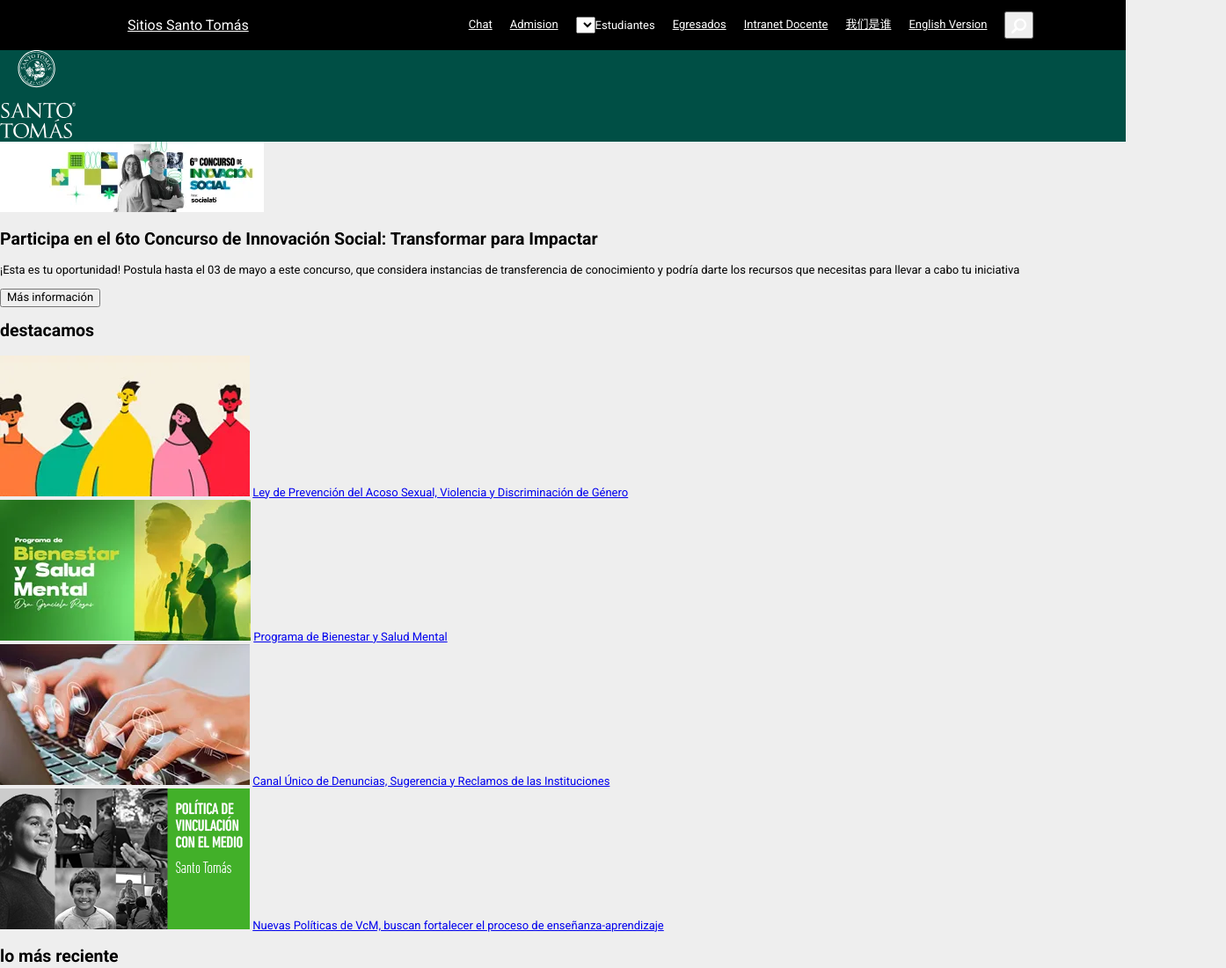
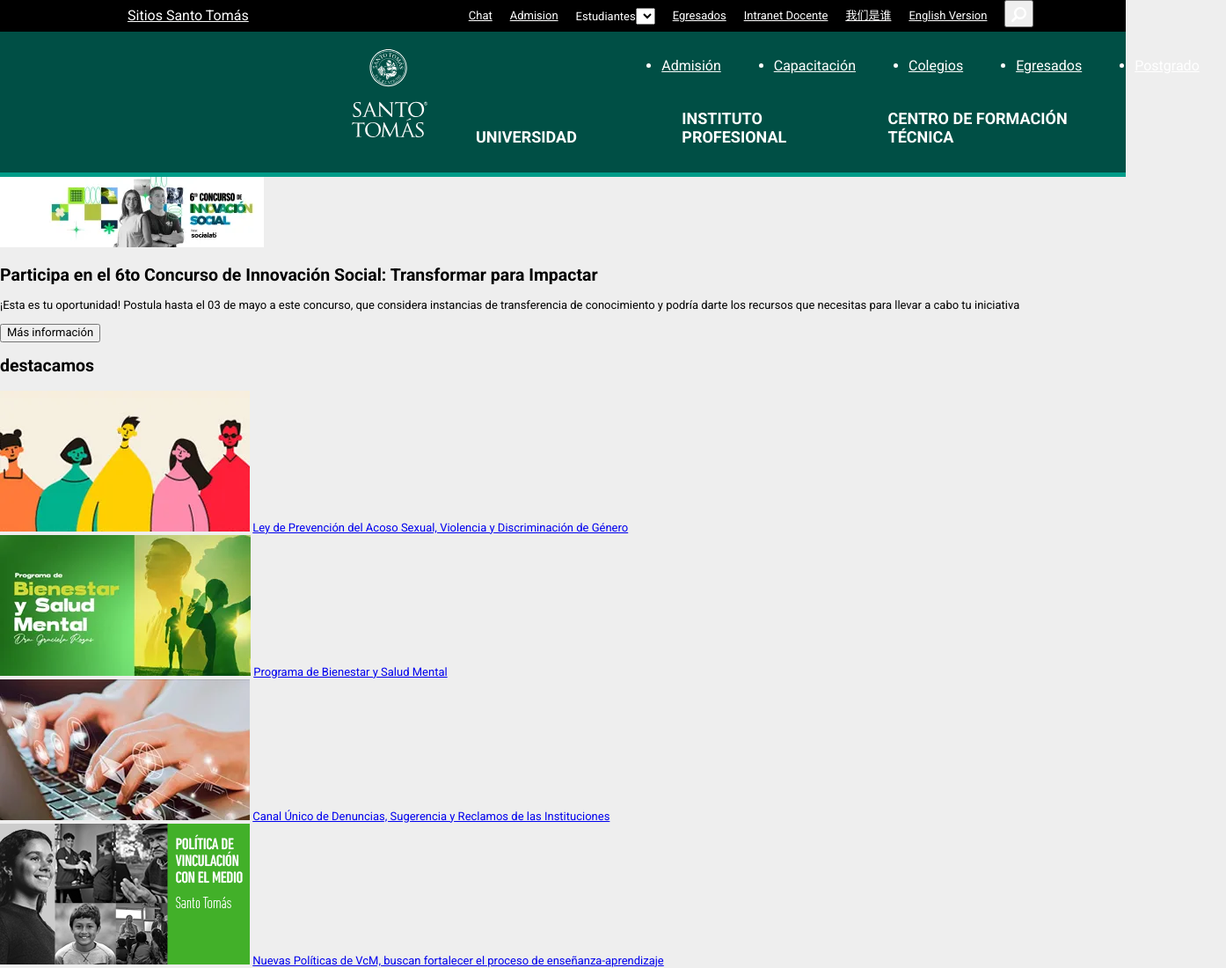
Before and after one commit to i-n-dra/sumativa1, a plain HTML site: page index.html in a window 1280 px wide. Shown: the top 1100 px of the page at 88% size, 1394 px wide, since content can reach past the window. Drawn offline with nearby package versions, Linux system fonts and the light colour scheme.

Commit message:
commit 4

```diff
--- a/css/styles.css
+++ b/css/styles.css
@@ -24,12 +24,14 @@ body {
     display: flex;
     justify-content: space-around;
     background-color: black;
+}
+.whiteText {
     color: white;
 }
-.navbarNegro a {
+.whiteText a {
     color: white;
 }
-.navbarNegro a:visited {
+.whiteText a:visited {
     color: white;
 }
 .searchIcon {
@@ -37,14 +39,61 @@ body {
 }
 .navbarLinks {
     display: flex;
+    margin: 0;
 }
 .navbarLinks li {
     margin: auto 1rem;
     list-style: none;
 }
+.navbarLinks button {
+    margin-bottom: .5rem;
+}
 .navbarMain {
+    display: flex;
+    flex-direction: column;
     background-color: #004f45;
 }
+.subNavbar1 {
+    display: flex;
+    position: absolute;
+    left: 53.3%;
+    top: 5%
+}
+.subNavbar1 li {
+    margin: 1rem 3rem;
+}
+.subNavbar2 {
+    display: flex;
+    margin: 0 auto;
+    margin-left: 40rem;
+}
+.subNavbar2 .logo {
+    max-height: 10rem;
+    margin: 2rem auto 4rem auto;
+}
+.navbarCaps, .subNavbar2 a {
+    font-size: 1.8rem;
+    text-transform: uppercase;
+    font-weight: 700;
+    list-style: none;
+    text-decoration: none;
+    margin: auto auto 1rem;
+}
+.subNavbar2 ul {
+    display: flex;
+}
+.subNavbar2 li {
+    margin: auto 1.5rem 2rem 1.5rem;
+    width: 30%;
+}
+.navbar::after {
+    content: "";
+    background-color: #009c88;
+    width: 100%;
+    height: .5rem;
+}
+
+/* footer */
 .icons {
     background-color: #fff;
     display: flex;
--- a/index.html
+++ b/index.html
@@ -13,14 +13,14 @@
 <body>
     <header>
         <div class="navbar">
-            <nav class="navbarNegro">
+            <nav class="navbarNegro whiteText">
                 <ul class="navbarLinks">
                     <li class="mediumFont"><a href="#">Sitios Santo Tomás</a></li>
                 </ul>
                 <ul class="navbarLinks">
                     <li><a href="#">Chat</a></li>
                     <li><a href="#">Admision</a></li>
-                    <li><select name="" id=""></select>Estudiantes</li>
+                    <li>Estudiantes<select name="" id=""></select></li>
                     <li><a href="#">Egresados</a></li>
                     <li><a href="#">Intranet Docente</a></li>
                     <li><a href="#">我们是谁</a></li>
@@ -28,13 +28,23 @@
                     <li><button><img class="searchIcon" src="img/search.svg" alt=""></button></li>
                 </ul>
             </nav>
-            <div class="navbarMain">
-                <nav class="subNavbar1"> <!-- ???????? -->
-
+            <div class="navbarMain whiteText">
+                <nav>
+                    <ul class="subNavbar1 mediumFont">
+                        <li><a href="#">Admisión</a></li>
+                        <li><a href="#">Capacitación</a></li>
+                        <li><a href="#">Colegios</a></li>
+                        <li><a href="#">Egresados</a></li>
+                        <li><a href="#">Postgrado</a></li>
+                    </ul>
                 </nav>
-                <nav class="subNavbar2">
-                    <a href="index.html"><img src="img\logo-st.svg" alt="logo"></a>
-
+                <nav class="subNavbar2"><!-- ???????? -->
+                    <a class="logo" href="index.html"><img src="img\logo-st.svg" alt="logo"></a>
+                    <ul class="navbarCaps">
+                        <li><a href="#">universidad</a></li>
+                        <li><a href="#">Instituto Profesional</a></li>
+                        <li><a href="#">centro de formación técnica</a></li>
+                    </ul>
                 </nav>
             </div>
         </div>
```
